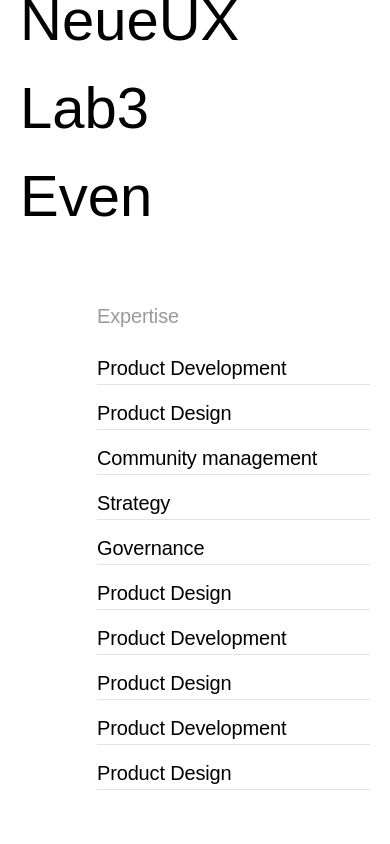
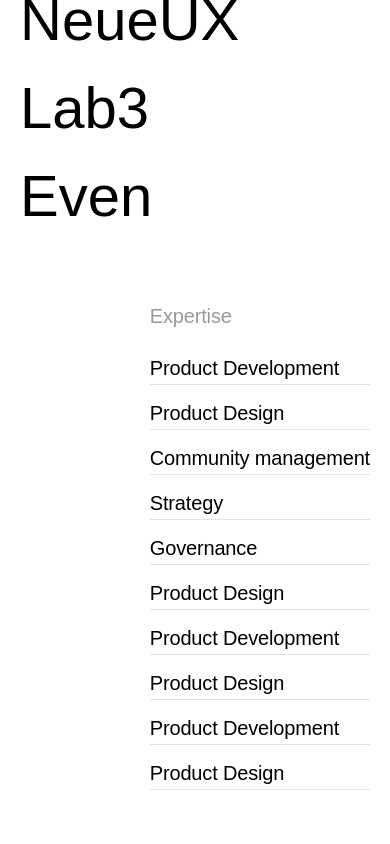
Before and after one commit to TheGymRwanda/zzz-unit8, a Next.js app: page / in a window 390 px wide. Shown: the part 776-1620 px from the top of the page. Built offline with nearby package versions, Linux system fonts and the light colour scheme; a web font is replaced by a local one.

Commit message:
bg: update Expertise width

```diff
--- a/components/sections/Expertise.jsx
+++ b/components/sections/Expertise.jsx
@@ -6,10 +6,9 @@ export default function Expertise() {
         <h4 className=" text-muted-300">Expertise</h4>
         <div className="grid grid-cols-1 mt-5 md:grid-cols-2 gap-y-3 gap-x-6">
           {expertiseList.map((expertise, index) => (
-            // used width of 70vw (w-70w) to intentionaly flow the text to 70% of the whole screen (wrapper margin included) but only on mobile screens below 400px of width
             <h5
               key={index}
-              className="border-b border-muted-100 w-70w ssm:w-73 lg:w-74"
+              className="border-b border-muted-100 w-full ssm:w-73 lg:w-74"
             >
               {expertise}
             </h5>
--- a/tailwind.config.js
+++ b/tailwind.config.js
@@ -83,7 +83,6 @@ module.exports = {
         111: "27.3125rem",
       },
       width: {
-        "70w": "70vw",
         73: "18.125rem",
         50: "50.375rem",
         74: "19.375rem",
```
